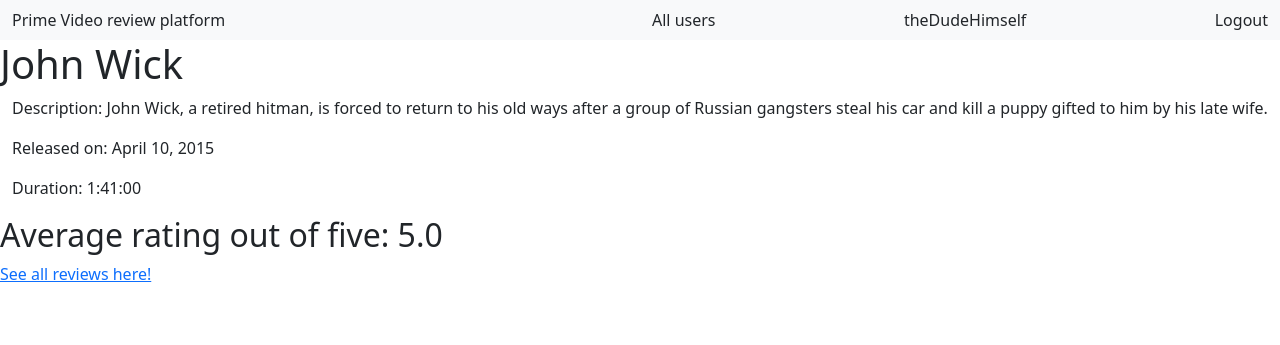
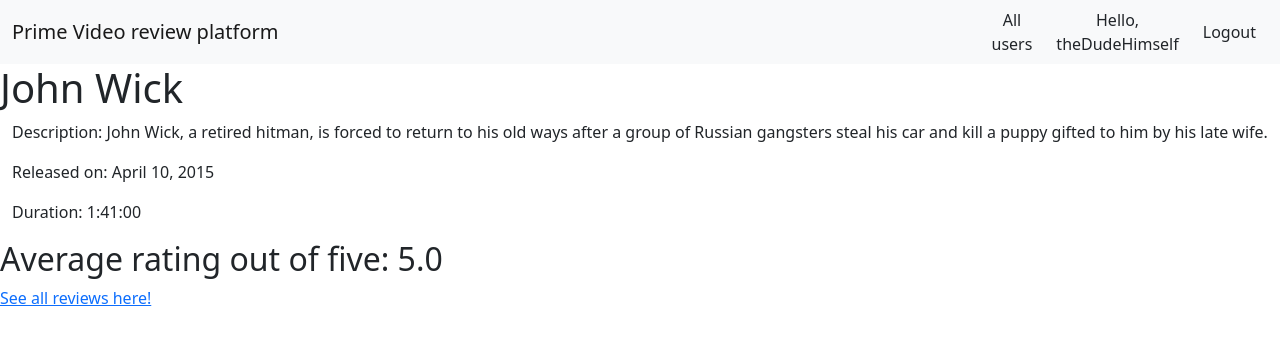
Before and after one commit to BepisGithub/SoftwareEngineeringAndAgileAssignment, a Django app: page /movies/1/ in a window 1280 px wide. Shown: the top 345 px of the page. Run offline with Django 4.2, Linux system fonts and the light colour scheme; a user stored in the database is signed in; data comes from the database, SQL or seed files in the repository.

Commit message:
Improve look of navbar

```diff
--- a/templates/base.html
+++ b/templates/base.html
@@ -7,18 +7,19 @@
 </head>
 <body>
 <header>
-    <nav class="navbar navbar-expand-xl bg-light">
+    <nav class="navbar navbar-expand-lg navbar-light bg-light">
         <div class="container-fluid">
-            <a class="nav-link" href="/">Prime Video review platform</a>
+            <a class="navbar-brand" href="/">Prime Video review platform</a>
         </div>
-        <div class="container-fluid">
-            <a class="nav-link" href="{% url 'user:list' %}">All users</a>
+        <div class="d-flex justify-content-end">
+
+            <a class="nav-link me-4 text-center" href="{% url 'user:list' %}">All users</a>
             {% if user.is_authenticated %}
-                <a class="nav-link" href="{% url 'user:detail' user.id %}">{{user.username}}</a>
-                <a class="nav-link" href="{% url 'logout' %}">Logout</a>
+                <a class="nav-link me-4 text-center" href="{% url 'user:detail' user.id %}"> Hello, {{user.username}}</a>
+                <a class="nav-link me-4 d-flex align-items-center" href="{% url 'logout' %}">Logout</a>
             {% else %}
-                <a class="nav-link" href="{% url 'login' %}?next={{request.path}}">Login</a>
-                <a class="nav-link" href="{% url 'register' %}">Register </a>
+                <a class="nav-link me-4 d-flex align-items-center" href="{% url 'login' %}?next={{request.path}}">Login</a>
+                <a class="nav-link me-4 d-flex align-items-center" href="{% url 'register' %}">Register </a>
             {% endif %}
         </div>
     </nav>
```
